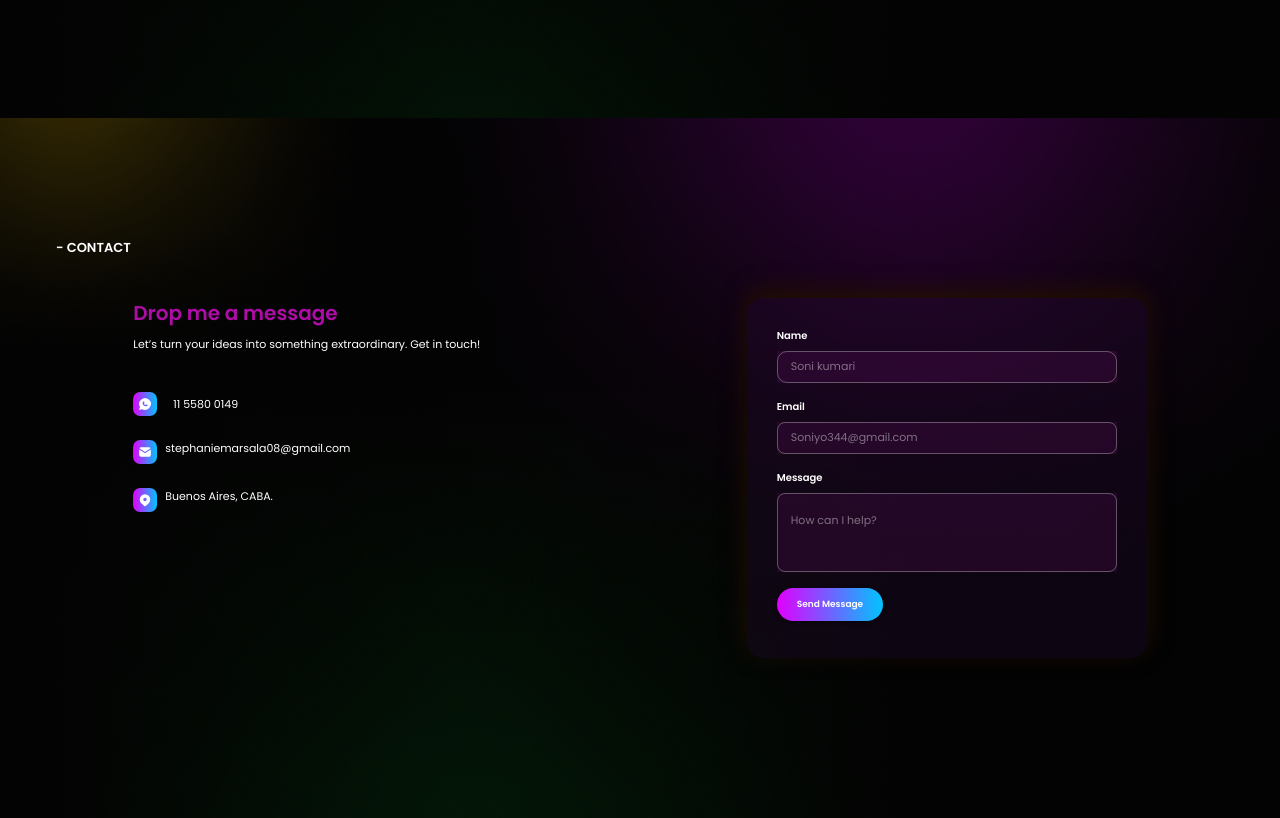
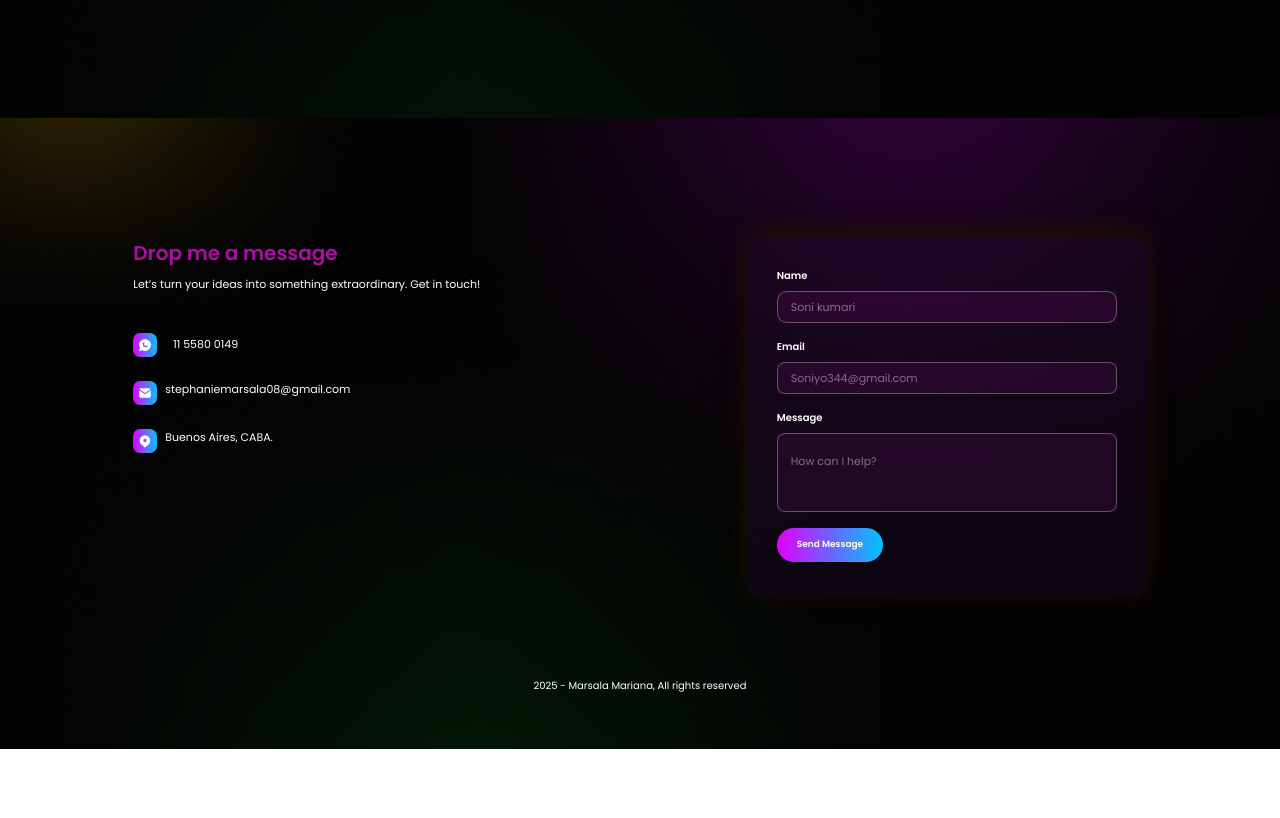
Before and after one commit to marsala-mariana/marsalamariana.dev, a React (Create React App) app: page / in a window 1280 px wide. Shown: the part 1798-2616 px from the top of the page. After the commit the page ends 2547 px from the top, so only its background shows below. Built offline with nearby package versions, Linux system fonts and the light colour scheme.

Commit message:
Configurar botones de contacto con WhatsApp y Formspree

```diff
--- a/src/components/Contact.tsx
+++ b/src/components/Contact.tsx
@@ -1,17 +1,16 @@
 import { Box, Button, TextField, Typography } from '@mui/material'
-
 import image from "../assets/bodyProject.png";
 import { IconBrandWhatsappFilled, IconMailFilled, IconMapPinFilled } from '@tabler/icons-react';
+
 export const Contact = () => {
   return (
     <Box
       id="contact"
       sx={{
-        // height: "100vh",
         backgroundImage: `url(${image})`,
         backgroundSize: "cover",
         backgroundPosition: "center",
-        paddingBottom: 20,
+        paddingBottom: 7,
         position: "relative",
       }}
     >
@@ -19,25 +18,6 @@ export const Contact = () => {
         sx={{
           display: "flex",
           paddingTop: 15,
-          paddingLeft: 7,
-        }}
-      >
-        <Typography
-          sx={{
-            fontSize: 13,
-            fontWeight: 900,
-            color: "white",
-            textTransform: "uppercase",
-          }}
-        >
-          - Contact
-        </Typography>
-      </Box>
-
-      <Box
-        sx={{
-          display: "flex",
-          paddingTop: 5,
           justifyContent: "space-around",
           alignItems: "flex-start",
         }}
@@ -78,7 +58,12 @@ export const Contact = () => {
                 borderRadius: "30%",
                 width: 24,
                 height: 24,
+                cursor: "pointer",
               }}
+              component="a"
+              href="https://wa.me/5491155800149?text=Hola%20Stephanie,%20me%20gustaría%20contactarte."
+              target="_blank"
+              rel="noopener noreferrer"
             >
               <IconBrandWhatsappFilled size={14} color="white" />
             </Box>
@@ -98,7 +83,10 @@ export const Contact = () => {
                 borderRadius: "30%",
                 width: 24,
                 height: 24,
+                cursor: "pointer",
               }}
+              component="a"
+              href="mailto:stephaniemarsala08@gmail.com?subject=Contacto&body=Hola%20Stephanie,%20me%20gustaría%20contactarte."
             >
               <IconMailFilled size={14} color="white" />
             </Box>
@@ -132,11 +120,12 @@ export const Contact = () => {
             display: "flex",
             justifyContent: "center",
             alignItems: "center",
-            //  height: "100px",
-            //   background: "linear-gradient(135deg, #0A0216, #0C1627)",
           }}
         >
           <Box
+            component="form"
+            action="https://formspree.io/f/manqeqzb"
+            method="POST"
             sx={{
               backgroundColor: "#2b0b3a47",
               borderRadius: "16px",
@@ -157,6 +146,7 @@ export const Contact = () => {
               Name
             </Typography>
             <TextField
+              name="name"
               fullWidth
               placeholder="Soni kumari"
               variant="outlined"
@@ -184,6 +174,7 @@ export const Contact = () => {
               Email
             </Typography>
             <TextField
+              name="email"
               fullWidth
               placeholder="Soniyo344@gmail.com"
               variant="outlined"
@@ -211,6 +202,7 @@ export const Contact = () => {
               Message
             </Typography>
             <TextField
+              name="message"
               fullWidth
               multiline
               rows={2}
@@ -233,6 +225,7 @@ export const Contact = () => {
 
             <Button
               variant="contained"
+              type="submit"
               sx={{
                 background: "linear-gradient(90deg, #e100ff, #00c4ff)",
                 borderRadius: 40,
@@ -253,6 +246,11 @@ export const Contact = () => {
           </Box>
         </Box>
       </Box>
+      <Box sx={{ display: "flex", justifyContent: "center", paddingTop: 10 }}>
+        <Typography sx={{ color: "white", fontSize: 10 }}>
+          2025 - Marsala Mariana, All rights reserved
+        </Typography>
+      </Box>
     </Box>
   );
 }
```
